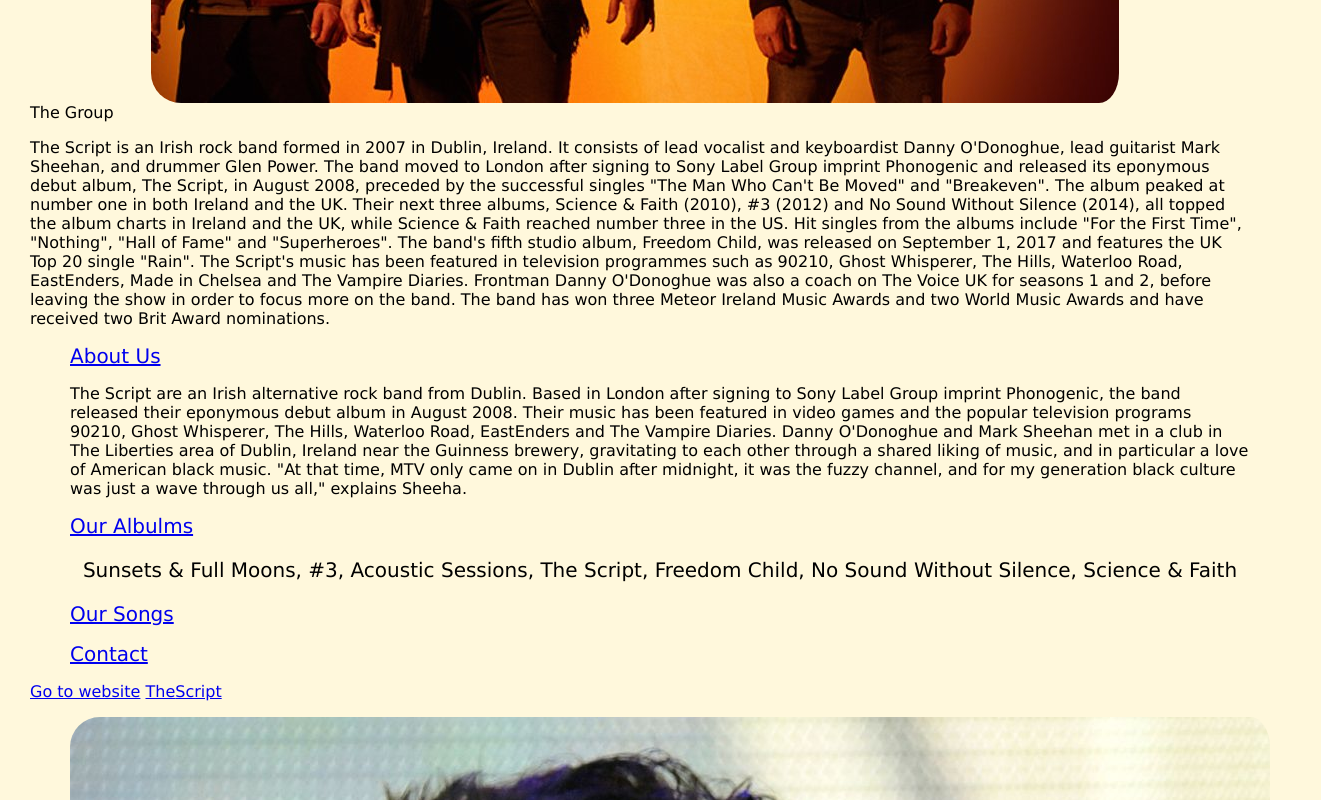
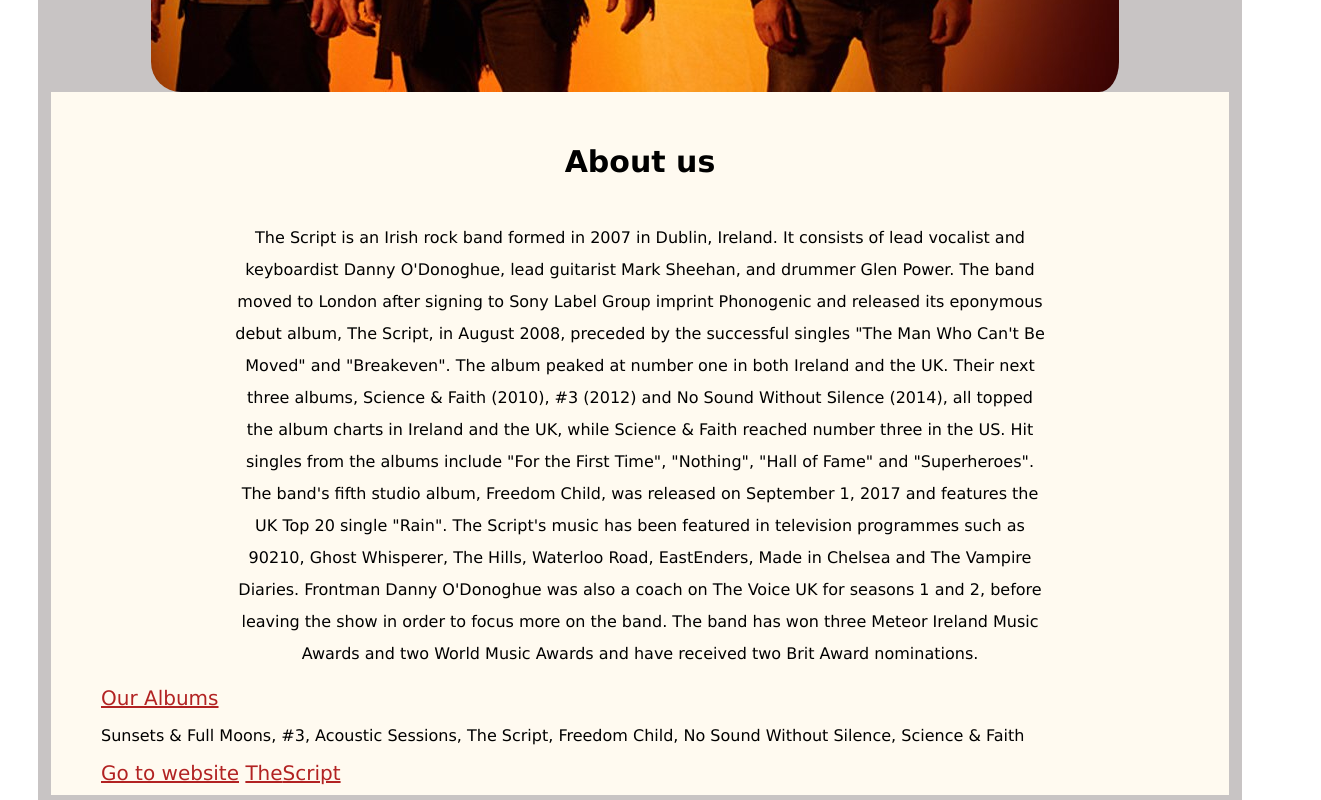
Before and after one commit to nzyokifred/My-Favorite-Band, a plain HTML site: page index.html in a window 1280 px wide. Shown: the part 1000-1800 px from the top of the page, 1321 px wide, since content can reach past the window. Drawn offline with Linux system fonts and the light colour scheme.

Commit message:
favorite -band

```diff
--- a/index.html
+++ b/index.html
@@ -9,37 +9,20 @@
     <link rel="stylesheet" href="style.css">
   </head>
   <body>
-    <nav>
-      <ul>
-        <li><a href="#Home">Home</a></li>
-        <li><a href="#Contact">Contact</a></li>
-        <li><a href="#About">About</a></li>
-      </ul>
-    </nav>
-
+    <div class="container">
     <h1>Where Music Resides...</h1>
-    <img src="The script pic _files/the script2.jpg"  alt="the group" >The Group
+    <img src="The script pic _files/the script2.jpg"  alt="the group">
      <section class="hero">
         <div class="hero2">
+          <h3>About us</h3>
               <p class="The script">The Script is an Irish rock band formed in 2007 in Dublin, Ireland. It consists of lead vocalist and keyboardist Danny O'Donoghue, lead guitarist Mark Sheehan, and drummer Glen Power. The band moved to London after signing to Sony Label Group imprint Phonogenic and released its eponymous debut album, The Script, in August 2008, preceded by the successful singles "The Man Who Can't Be Moved" and "Breakeven". The album peaked at number one in both Ireland and the UK. Their next three albums, Science & Faith (2010), #3 (2012) and No Sound Without Silence (2014), all topped the album charts in Ireland and the UK, while Science & Faith reached number three in the US. Hit singles from the albums include "For the First Time", "Nothing", "Hall of Fame" and "Superheroes". The band's fifth studio album, Freedom Child, was released on September 1, 2017 and features the UK Top 20 single "Rain".
               The Script's music has been featured in television programmes such as 90210, Ghost Whisperer, The Hills, Waterloo Road, EastEnders, Made in Chelsea and The Vampire Diaries. Frontman Danny O'Donoghue was also a coach on The Voice UK for seasons 1 and 2, before leaving the show in order to focus more on the band. The band has won three Meteor Ireland Music Awards and two World Music Awards and have received two Brit Award nominations.</p>
         </div>
+        <div class="albums">
 
-            </section>
             <ul class="primary-nav">
-
-                    <li class="current"><a href="#">About Us</a></li>
+              <li><a href="#">Our Albums</a></li>
                        <p>
-                        The Script are an Irish alternative rock band from Dublin. Based in London after signing to Sony Label Group imprint Phonogenic, the band released their eponymous debut album in August 2008.
-
-                        Their music has been featured in video games and the popular television programs 90210, Ghost Whisperer, The Hills, Waterloo Road, EastEnders and The Vampire Diaries.
-
-                        Danny O'Donoghue and Mark Sheehan met in a club in The Liberties area of Dublin, Ireland near the Guinness brewery, gravitating to each other through a shared liking of music, and in particular a love of American black music. "At that time, MTV only came on in Dublin after midnight, it was the fuzzy channel, and for my generation black culture was just a wave through us all," explains Sheeha.
-                      </p>
-                    <li><a href="#">Our Albulms</a></li>
-                        <li>
-                            <p>
-
                           Sunsets & Full Moons,
                           #3,
                           Acoustic Sessions,
@@ -47,31 +30,16 @@
                           Freedom Child,
                           No Sound Without Silence,
                           Science & Faith
-
                         </p>
+                        <li>
+                          <a href="https://www.thescriptmusic.com/"target="_blank" >Go to website</a>
+              <a href="#">The<span>Script</span></a>
                         </li>
-
-                    <li><a href="#">Our Songs</a></li>
-                        <p>
-
-                        </p>
-
-
                       </ul>
 
-                <ul class="secondary-nav">
-                  <li class="current"><a href="#">Contact</a></li>
-                </ul>
-
-                <div class="container">
-                    <a href="https://www.thescriptmusic.com/"target="_blank" >Go to website</a>
-                    <a href="#">The<span>Script</span></a>
-                  </div>
-            </div>
-
+            </section>
 
             <section class="a brief description">
-              <div class="container">
                   <ul>
                       <li>
                         <section>
@@ -86,7 +54,6 @@
 
                       </li>
                   </ul>
-              </div>
 
             </section>
 
@@ -96,5 +63,6 @@
 
 
      </section>
+    </div>
   </body>
 </html>
--- a/style.css
+++ b/style.css
@@ -1,9 +1,36 @@
 body{
-  background: cornsilk;
-  margin: 30px;
+
   font-family: 'Lucida Sans', 'Lucida Sans Regular', 'Lucida Grande', 'Lucida Sans Unicode', Geneva, Verdana, sans-serif;
 
 
+}
+
+.container{
+  background: rgb(200, 196, 196);
+  border-radius: 10px;
+  margin: 30px;
+  padding: 13px;
+
+}
+
+.container h1{
+  text-align: center;
+}
+h3{
+  font-size: 30px;
+}
+.hero{
+  background-color: floralwhite;
+}
+.hero .hero2
+{
+  font-family: 'Lucida Sans', 'Lucida Sans Regular', 'Lucida Grande', 'Lucida Sans Unicode', Geneva, Verdana, sans-serif;
+  font-size: medium;
+  border-radius: 10%;
+  text-align: center;
+  width: 70%;
+  line-height: 2;
+  margin: auto;
 }
 
 img{
@@ -13,18 +40,33 @@ img{
   margin-left: auto;
   margin-right: auto;
   border-radius: 30px;
-  background-size: 0.5%;
+  background: size 30px;
+
 }
 
-.hero2{
-font-family: 'Lucida Sans', 'Lucida Sans Regular', 'Lucida Grande', 'Lucida Sans Unicode', Geneva, Verdana, sans-serif;
-  font-size: medium;
-border-radius: 10%;
-}
+
   li{
     list-style-type: none;
     display: inline;
     text-align: center;
     font-size: 20px;
+    font-family: 'Lucida Sans', 'Lucida Sans Regular', 'Lucida Grande', 'Lucida Sans Unicode', Geneva, Verdana, sans-serif;
+    margin: bottom 20px; ;
 
   }
+
+
+  a{
+    color:firebrick;
+
+  }
+
+  ul{
+    margin:auto;
+
+  }
+
+  section{
+    padding: 10px;
+    border-color: lightcoral;
+  }
```
Lines whose indentation alone changed are shown as unchanged.
